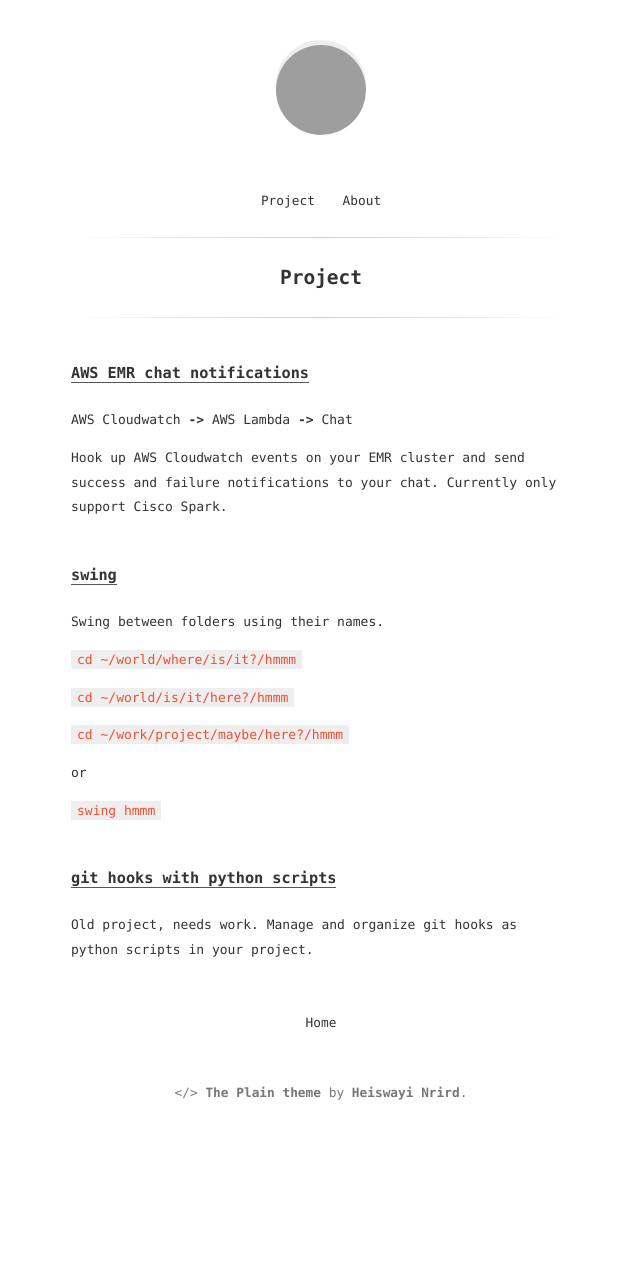
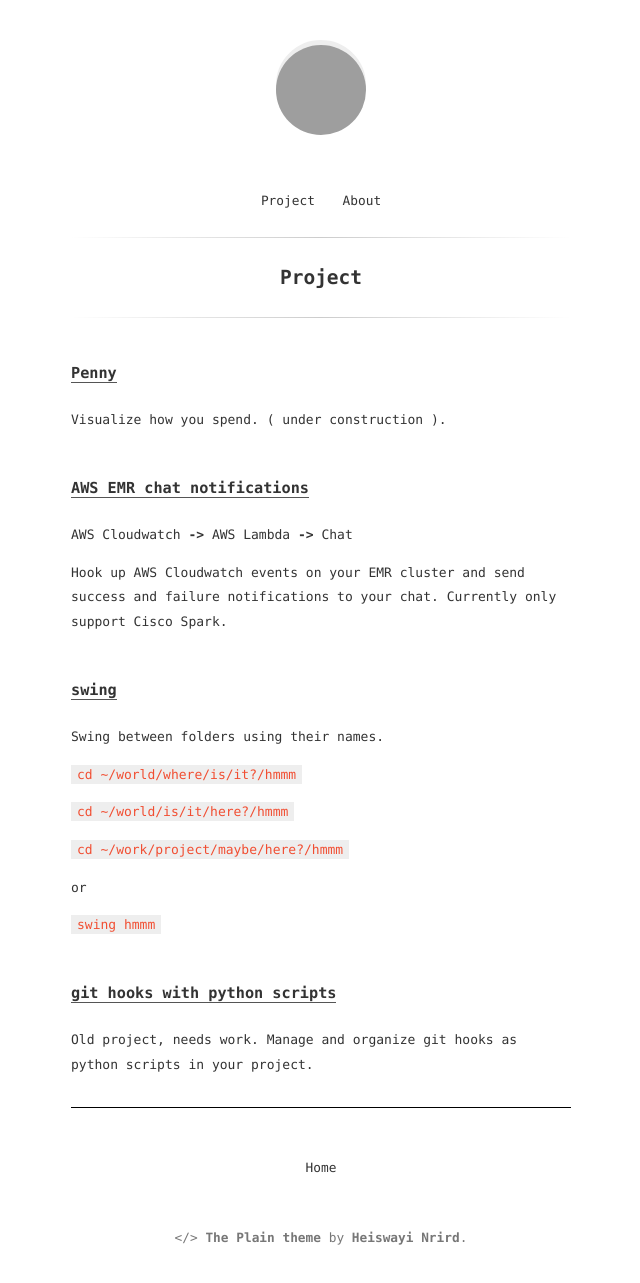
Before and after one commit to wenn/wenn.me, a Jekyll site: the page built from project.md, in a window 1280 px wide, cut to the strip 0-1283 px from the top of the page. Shown: the whole strip, without its empty margins (319-959 px from the left). Built offline with Jekyll 4.4.1, drawn with Linux system fonts in a browser that asks for light colours; before the commit the page ends 1138 px from its top, so only the background shows below that; grey boxes are pictures that could not be loaded.

Commit message:
add penny to projects

```diff
--- a/project.md
+++ b/project.md
@@ -3,14 +3,17 @@ layout: page
 title: Project
 ---
 
-### [AWS EMR chat notifications](https://github.com/wenn/aws-emr-alert)
+### [Penny](penny)
+Visualize how you spend. ( under construction ).
+
+### [AWS EMR chat notifications](aws-emr-alert)
 AWS Cloudwatch **->** AWS Lambda **->** Chat
 
 Hook up AWS Cloudwatch events on your EMR cluster and send success and
 failure notifications to your chat. Currently only support Cisco Spark.
 
 
-### [swing](https://github.com/wenn/swing)
+### [swing](swing)
 Swing between folders using their names.
 
 `cd ~/world/where/is/it?/hmmm`
@@ -24,5 +27,12 @@ or
 `swing hmmm`
 
 
-### [git hooks with python scripts](https://github.com/wenn/py-git-hooks)
+### [git hooks with python scripts](py-git-hooks)
 Old project, needs work. Manage and organize git hooks as python scripts in your project.
+
+---
+
+[penny]: https://github.com/wenn/penny
+[py-git-hooks]: https://github.com/wenn/py-git-hooks
+[aws-emr-alert]: https://github.com/wenn/aws-emr-alert
+[swing]: https://github.com/wenn/swing
```
